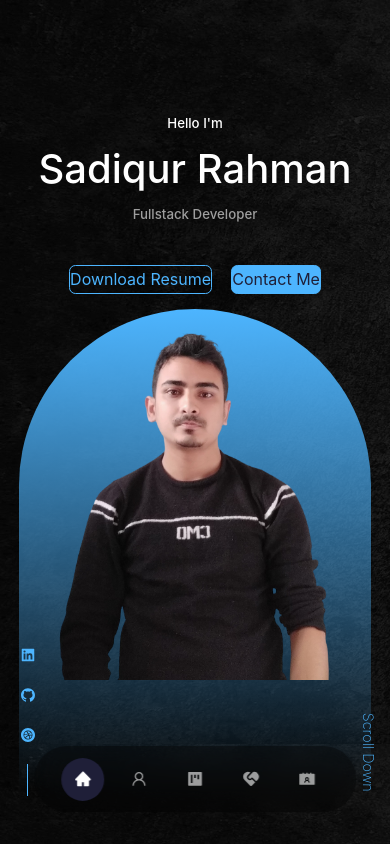
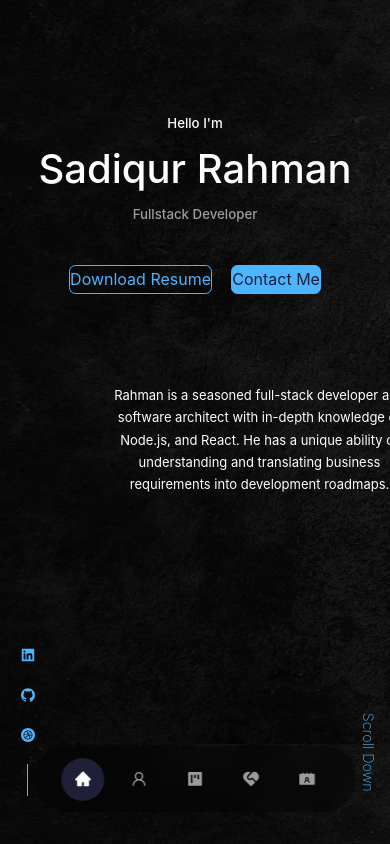
Before and after one commit to sadiqss/developer-portfolio, a React (Create React App) app: page / in a window 390 px wide. Shown: the top 844 px of the page. Built offline with nearby package versions, Linux system fonts and the light colour scheme.

Commit message:
header edited

```diff
--- a/src/App.js
+++ b/src/App.js
@@ -6,6 +6,7 @@ import About from './component/about/About';
 import Contact from './component/contact/Contact';
 import Services from './component/services/Services';
 import Experience from './component/Experience/Experience';
+import Portfolio from './component/portfolio/Portfolio';
 
 function App() {
   return (
@@ -15,6 +16,7 @@ function App() {
       <About></About>
       <Experience></Experience>
       <Services></Services>
+      <Portfolio></Portfolio>
       <Contact></Contact>
     </>
   );
--- a/src/component/about/About.js
+++ b/src/component/about/About.js
@@ -19,7 +19,7 @@ const About = () => {
                     <div className="about_cards">
                         <article className='about_card'>
                             <FaAward className='about_icon'></FaAward>
-                            <h5>Prjoects</h5>
+                            <h5>Projects</h5>
                             <small>3 projects</small>
                         </article>
                         <article className='about_card'>
--- a/src/component/header/Header.css
+++ b/src/component/header/Header.css
@@ -27,6 +27,20 @@ header {
     bottom: 3rem;
 }
 
+.img_des {
+    display: grid;
+    grid-template-columns: 35% 50%;
+    gap: 15%;
+
+}
+
+.head_description {
+    display: flex;
+    width: 500px;
+    padding-left: 80px;
+    padding-top: 90px;
+}
+
 .header_social::after {
     content: '';
     width: 1px;
@@ -34,7 +48,9 @@ header {
     background: var(--color-primary);
 }
 
+
 .me {
+    display: flex;
     background: linear-gradient(var(--color-primary), transparent);
     width: 22rem;
     height: 30rem;
@@ -42,6 +58,7 @@ header {
     left: 50%;
     transform: translateX(-50%);
     margin-top: 0.9rem;
+    margin-left: 14rem;
     border-radius: 12rem 12rem 0 0;
     overflow: hidden;
     padding: 1.5rem 1.5rem 1.5rem 1.5rem;
@@ -58,7 +75,24 @@ header {
 
 @media screen and (max-width:1024px) {
     header {
-        height: 90vh;
+        height: 100vh;
+    }
+
+    .img_des {
+        text-align: center;
+        align-items: center;
+    }
+
+
+
+    .me {
+        display: none;
+    }
+
+    .head_description {
+        width: 400px;
+        padding-left: 80px;
+        font-size: small;
     }
 
 }
@@ -69,6 +103,11 @@ header {
         height: 100vh;
     }
 
+    .img_des {
+        display: block;
+    }
+
+
     .header_social .scroll-down {
         display: none;
     }
--- a/src/component/header/Header.js
+++ b/src/component/header/Header.js
@@ -13,11 +13,21 @@ const Header = () => {
                 <h5 className="text-light">
                     Fullstack Developer
                 </h5>
+
+
                 <CTA></CTA>
+
                 <HeaderSocial></HeaderSocial>
-                <div className="me">
-                    <img src={me} alt="" />
+
+                <div className='img_des'>
+                    <div className="me">
+                        <img src={me} alt="" />
+                    </div>
+                    <div className='head_description'>
+                        <p>Rahman is a seasoned full-stack developer and software architect with in-depth knowledge of Node.js, and React. He has a unique ability of understanding and translating business requirements into development roadmaps.</p>
+                    </div>
                 </div>
+
                 <a href="#contact" className='scroll-down'>Scroll Down</a>
             </div>
         </header>
--- a/src/component/portfolio/Portfolio.js
+++ b/src/component/portfolio/Portfolio.js
@@ -1,8 +1,22 @@
 import React from 'react';
-
+import './Portfolio.css';
+import project1 from '../../assets/project1.png';
 const Portfolio = () => {
     return (
-        <section id='portfolio'></section>
+        <section id='portfolio'>
+            <h5>My Recent Work</h5>
+            <h2>My Portfolio</h2>
+            <div className="container portfolio_container">
+                <article className='portfolio_item'>
+                    <div className="portfolio_item-img">
+                        <img src={project1} alt="" />
+                    </div>
+                    <h3>This is Portfolio Item Title</h3>
+                    <a href="https://github.com" className='btn' target="_blank">Github</a>
+                    <a href="https://github.com" className='btn btn-primary' target="_blank">Live Demo</a>
+                </article>
+            </div>
+        </section>
     );
 };
 
```
Also changed, not shown: 1 other file (tests, documents, lock files or other folders).
